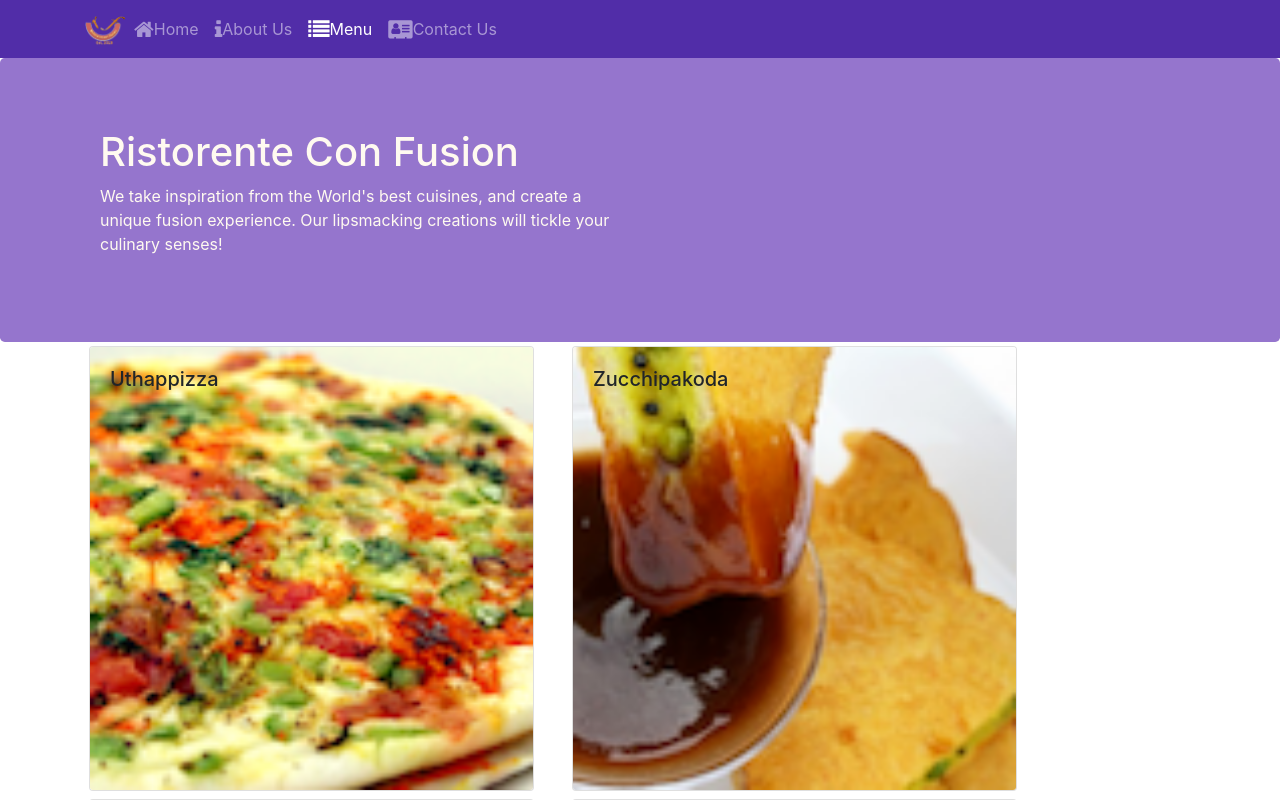
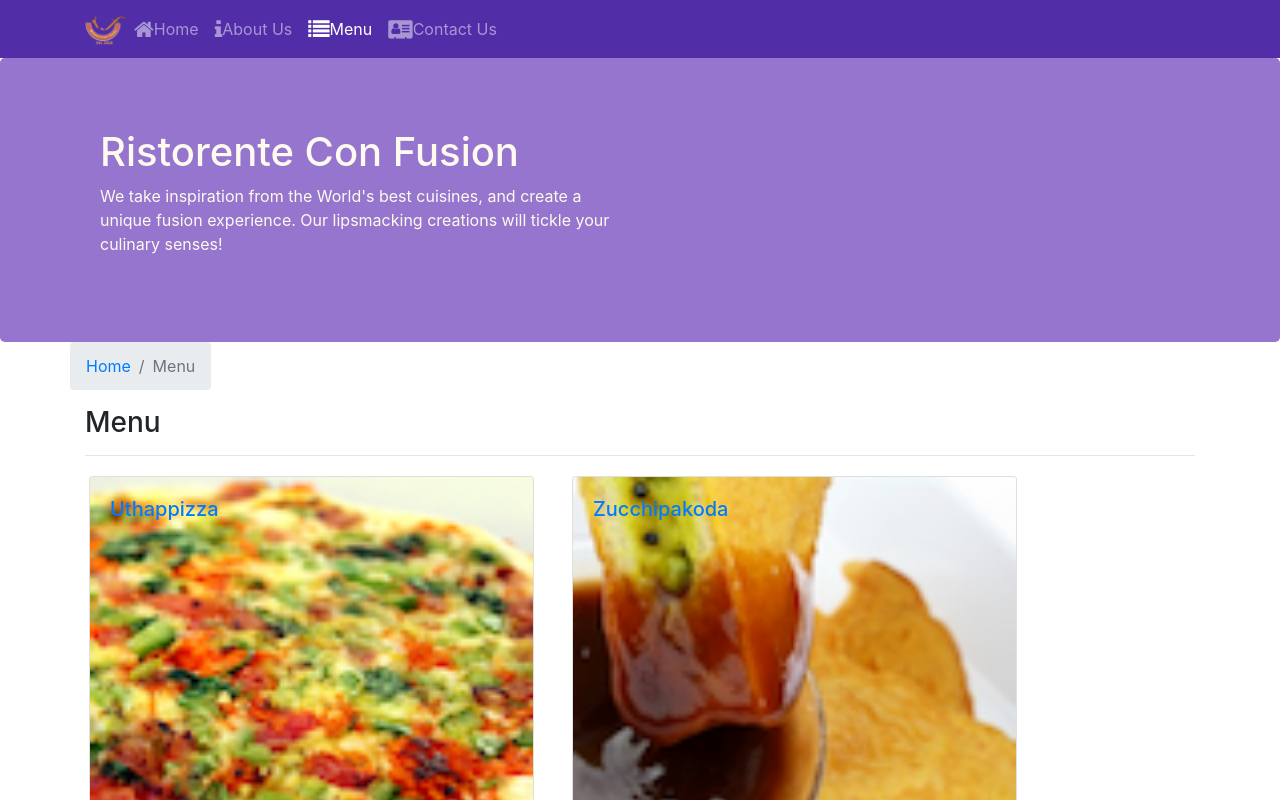
Before and after one commit to amarsomani/conFusion-ReactApplication, a React (Create React App) app: page /menu in a window 1280 px wide. Shown: the top 800 px of the page. Built offline with nearby package versions, Linux system fonts and the light colour scheme.

Commit message:
Single Page Applications Part 2

```diff
--- a/src/components/ContactComponent.js
+++ b/src/components/ContactComponent.js
@@ -1,8 +1,20 @@
 import React from 'react';
+import { Breadcrumb, BreadcrumbItem } from 'reactstrap'
+import { Link } from 'react-router-dom';
 
 function Contact(props) {
     return (
         <div className="container">
+            <div className="row">
+                <Breadcrumb>
+                    <BreadcrumbItem><Link to='/home'>Home</Link></BreadcrumbItem>
+                    <BreadcrumbItem active>Contact Us</BreadcrumbItem>
+                </Breadcrumb>
+                <div className="col-12">
+                    <h3>Contact Us</h3>
+                    <hr />
+                </div>
+            </div>
             <div className="row row-content">
                 <div className="col-12">
                     <h3>Location Information</h3>
--- a/src/components/DishDetailComponent.js
+++ b/src/components/DishDetailComponent.js
@@ -1,5 +1,6 @@
 import React from 'react'
-import { Card, CardImg, CardText, CardBody, CardTitle } from 'reactstrap'
+import { Card, CardImg, CardText, CardBody, CardTitle, Breadcrumb, BreadcrumbItem } from 'reactstrap'
+import { Link } from 'react-router-dom';
 
 
 
@@ -47,13 +48,25 @@ const DishDetail = (props) => {
     if (props.dish == null) return <div></div>
 
     return (
-
-        <div className="row">
-            <div className="col-12 col-md-5 m-1">
-                <RenderDish dish={props.dish} />
+        <div class="container">
+            <div className="row">
+                <Breadcrumb>
+                    <BreadcrumbItem><Link to='/home'>Home</Link></BreadcrumbItem>
+                    <BreadcrumbItem><Link to='/menu'>Menu</Link></BreadcrumbItem>
+                    <BreadcrumbItem active>{props.dish.name}</BreadcrumbItem>
+                </Breadcrumb>
+                <div className="col-12">
+                    <h3>{props.dish.name}</h3>
+                    <hr />
+                </div>
             </div>
-            <div className="col-12 col-md-5 m-1">
-                <RenderComments comments={(props.dish.comments)} />
+            <div className="row">
+                <div className="col-12 col-md-5 m-1">
+                    <RenderDish dish={props.dish} />
+                </div>
+                <div className="col-12 col-md-5 m-1">
+                    <RenderComments comments={(props.comments)} />
+                </div>
             </div>
         </div>
     )
--- a/src/components/MainComponent.js
+++ b/src/components/MainComponent.js
@@ -3,6 +3,7 @@ import Header from './HeaderComponent';
 import Menu from './MenuComponent';
 import Contact from './ContactComponent';
 import Footer from './FooterComponent';
+import DishDetail from './DishDetailComponent';
 import { DISHES } from '../shared/dishes';
 import { COMMENTS } from '../shared/comments';
 import { LEADERS } from '../shared/leaders';
@@ -37,12 +38,22 @@ class Main extends Component {
             )
         }
 
+        const DishWithId = ({ match }) => {
+            return (
+                <DishDetail dish={this.state.dishes.filter(dish => dish.id === parseInt(match.params.dishId, 10))[0]}
+                    comments={this.state.comments.filter(comment => comment.dishId === parseInt(match.params.dishId, 10))}
+                />
+            )
+
+        }
+
         return (
             <div>
                 <Header />
                 <Switch>
                     <Route path="/home" component={HomePage} />
                     <Route exact path="/menu" component={() => <Menu dishes={this.state.dishes} />} />
+                    <Route path="/menu/:dishId" component={DishWithId} />
                     <Route exact path="/contactus" component={Contact} />
                     <Redirect to="/home" />
                 </Switch>
--- a/src/components/MenuComponent.js
+++ b/src/components/MenuComponent.js
@@ -1,14 +1,17 @@
-import React from 'react'
-import { Card, CardImg, CardImgOverlay, CardTitle } from 'reactstrap'
+import React from 'react';
+import { Card, CardImg, CardImgOverlay, CardTitle, Breadcrumb, BreadcrumbItem } from 'reactstrap';
+import { Link } from 'react-router-dom';
 
 
 function RenderMenuItem({ dish, onClick }) {
     return (
-        <Card onClick={() => onClick(dish.id)}>
-            <CardImg width="100%" object src={dish.image} alt={dish.name}></CardImg>
-            <CardImgOverlay>
-                <CardTitle>{dish.name}</CardTitle>
-            </CardImgOverlay>
+        <Card>
+            <Link to={`menu/${dish.id}`}>
+                <CardImg width="100%" object src={dish.image} alt={dish.name}></CardImg>
+                <CardImgOverlay>
+                    <CardTitle>{dish.name}</CardTitle>
+                </CardImgOverlay>
+            </Link>
         </Card>
     )
 }
@@ -17,13 +20,23 @@ const Menu = (props) => {
     const menu = props.dishes.map(dish => {
         return (
             <div key={dish.id} className="col-12 col-md-5 m-1">
-                <RenderMenuItem dish={dish} onClick={props.onClick} />
+                <RenderMenuItem dish={dish} />
             </div>
         )
     })
 
     return (
         <div className="container">
+            <div className="row">
+                <Breadcrumb>
+                    <BreadcrumbItem><Link to='/home'>Home</Link></BreadcrumbItem>
+                    <BreadcrumbItem active>Menu</BreadcrumbItem>
+                </Breadcrumb>
+                <div className="col-12">
+                    <h3>Menu</h3>
+                    <hr />
+                </div>
+            </div>
             <div className="row">
                 {menu}
             </div>
```
